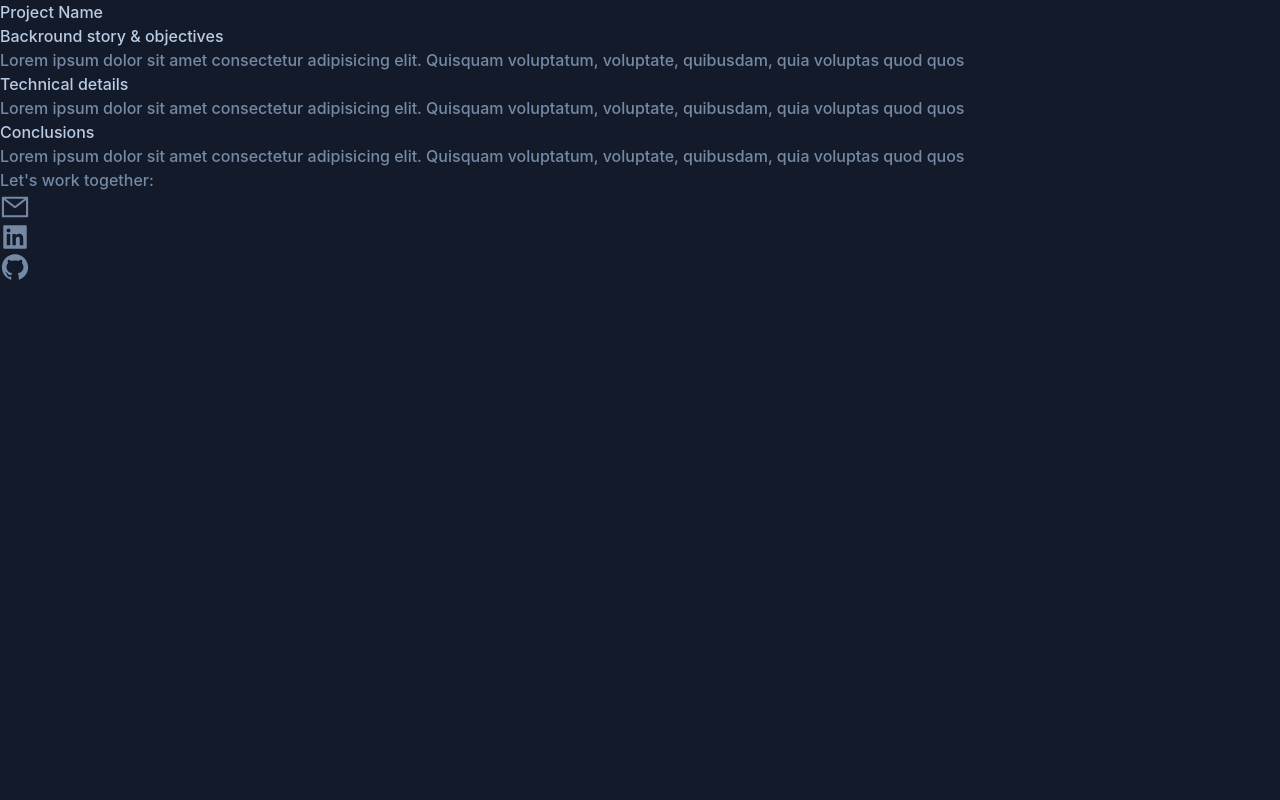
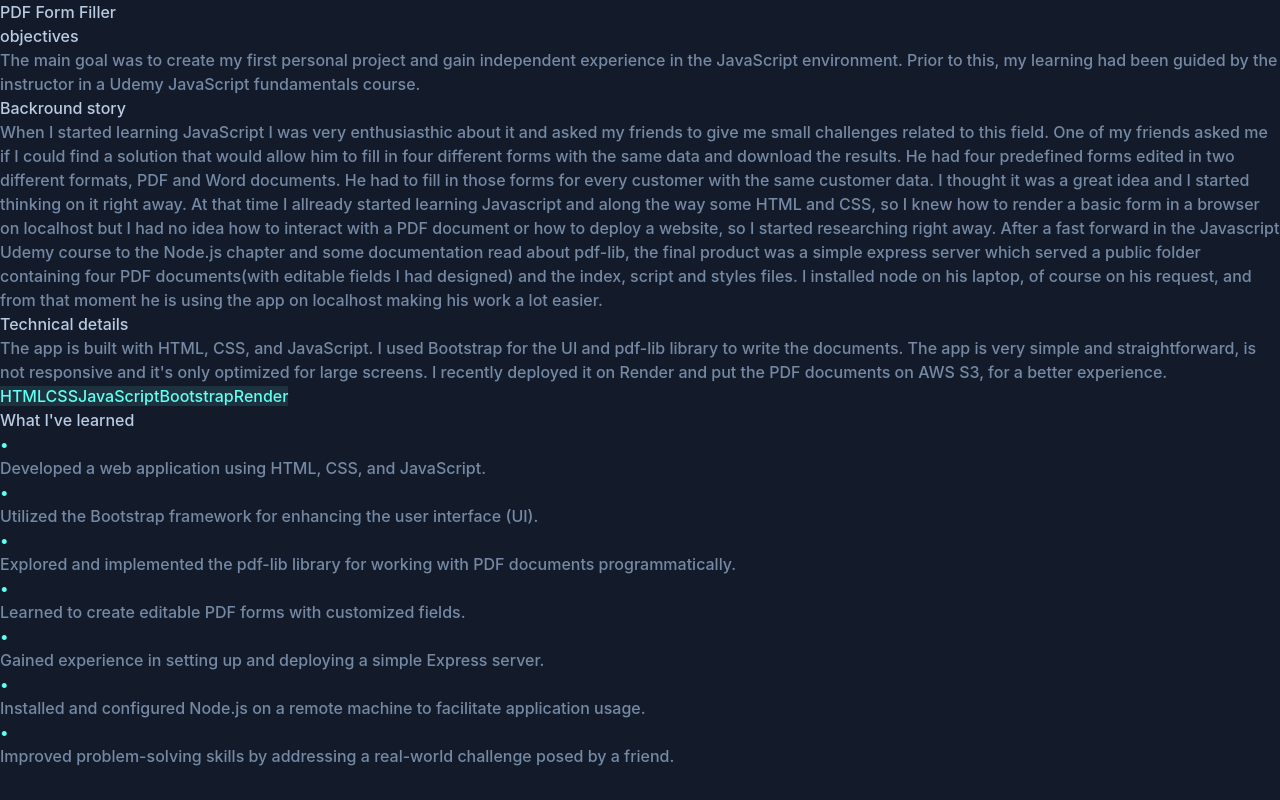
Before and after one commit to zebetul/my-portfolio, a React (Create React App) app: page /pdf_form_filler in a window 1280 px wide. Built offline with nearby package versions, Linux system fonts and the light colour scheme.

Commit message:
Started working on Preject page.

```diff
--- a/src/App.js
+++ b/src/App.js
@@ -1,9 +1,9 @@
 import { Route, Routes } from "react-router-dom";
 // import Navigation from "./components/navigation/Navigation";
-import Footer from "./components/footer/Footer";
 import HomePage from "./pages/homePage/HomePage";
 import AboutMe from "./pages/aboutMe/AboutMe";
 import ProjectPage from "./pages/project/ProjectPage";
+import { PROJECTS } from "./constants/constants";
 
 function App() {
   return (
@@ -15,16 +15,20 @@ function App() {
 
         <Route path="/about_me" element={<AboutMe />} />
 
-        <Route path="/restil" element={<ProjectPage />} />
+        <Route path="/restil" element={<ProjectPage project={PROJECTS[0]} />} />
 
-        <Route path="/flex" element={<ProjectPage />} />
+        <Route path="/flex" element={<ProjectPage project={PROJECTS[1]} />} />
 
-        <Route path="/just_tripppin" element={<ProjectPage />} />
+        <Route
+          path="/just_tripppin"
+          element={<ProjectPage project={PROJECTS[2]} />}
+        />
 
-        <Route path="/pdf_form_filler" element={<ProjectPage />} />
+        <Route
+          path="/pdf_form_filler"
+          element={<ProjectPage project={PROJECTS[3]} />}
+        />
       </Routes>
-
-      <Footer />
     </div>
   );
 }
--- a/src/constants/constants.js
+++ b/src/constants/constants.js
@@ -47,5 +47,19 @@ export const PROJECTS = [
     siteURL: "https://pdf-form-filler.onrender.com",
     detailsURL: "/pdf_form_filler",
     stack: ["HTML", "CSS", "JavaScript", "Bootstrap", "Render"],
+    objectives:
+      "The main goal was to create my first personal project and gain independent experience in the JavaScript environment. Prior to this, my learning had been guided by the instructor in a Udemy JavaScript fundamentals course.",
+    backgroundStory: `
+    When I started learning JavaScript I was very enthusiasthic about it and asked my friends to give me small challenges related to this field. One of my friends asked me if I could find a solution that would allow him to fill in four different forms with the same data and download the results. He had four predefined forms edited in two different formats, PDF and Word documents. He had to fill in those forms for every customer with the same customer data. I thought it was a great idea and I started thinking on it right away. At that  time I allready started learning Javascript and along the way some HTML and CSS, so I knew how to render a basic form in a browser on localhost but I had no idea how to interact with a PDF document or how to deploy a website, so I started researching right away. After a fast forward in the Javascript Udemy course to the Node.js chapter and some documentation read about pdf-lib, the final product was a simple express server which served a public folder containing four PDF documents(with editable fields I had designed) and the index, script and styles files. I installed node on his laptop, of course on his request, and from that moment he is using the app on localhost making his work a lot easier.`,
+    techDetails: `The app is built with HTML, CSS, and JavaScript. I used Bootstrap for the UI and pdf-lib library to write the documents. The app is very simple and straightforward, is not responsive and it's only optimized for large screens. I recently deployed it on Render and put the PDF documents on AWS S3, for a better experience.`,
+    whatIHaveLearned: [
+      "Developed a web application using HTML, CSS, and JavaScript.",
+      "Utilized the Bootstrap framework for enhancing the user interface (UI).",
+      "Explored and implemented the pdf-lib library for working with PDF documents programmatically.",
+      "Learned to create editable PDF forms with customized fields.",
+      "Gained experience in setting up and deploying a simple Express server.",
+      "Installed and configured Node.js on a remote machine to facilitate application usage.",
+      "Improved problem-solving skills by addressing a real-world challenge posed by a friend.",
+    ],
   },
 ];
--- a/src/pages/homePage/HomePage.js
+++ b/src/pages/homePage/HomePage.js
@@ -1,6 +1,7 @@
+import { PROJECTS } from "../../constants/constants";
 import SectionHero from "./sectionHero/SectionHero";
 import ProjectArticle from "./projectArticle/ProjectArticle";
-import { PROJECTS } from "../../constants/constants";
+import Footer from "../../components/footer/Footer";
 
 const HomePage = () => {
   return (
@@ -16,6 +17,8 @@ const HomePage = () => {
           <ProjectArticle project={project} key={project.name} />
         ))}
       </section>
+
+      <Footer />
     </main>
   );
 };
--- a/src/pages/homePage/projectArticle/ProjectArticle.js
+++ b/src/pages/homePage/projectArticle/ProjectArticle.js
@@ -30,7 +30,7 @@ const ProjectArticle = ({ project }) => {
             {description}
           </p>
 
-          <div className="flex flex-row flex-wrap gap-2 mt-3">
+          <div className="project_stack_container flex flex-row flex-wrap gap-2 mt-3">
             {project.stack.map((tech) => (
               <span
                 className="text-xs bg-second text-accent px-2 py-1 rounded-md"
--- a/src/pages/homePage/sectionHero/SectionHero.js
+++ b/src/pages/homePage/sectionHero/SectionHero.js
@@ -6,7 +6,12 @@ const SectionHero = () => {
   const [isHovered, setIsHovered] = useState(false);
 
   return (
-    <section className="section_hero mx-auto xl:fixed xl:top-0 xl:right-1/2 xl:w-1/2 h-96 mt-32 mb-40 max-w-lg p-10 flex flex-col place-content-center">
+    <Link to="/about_me">
+      <section
+        onMouseEnter={() => setIsHovered(true)}
+        onMouseLeave={() => setIsHovered(false)}
+        className="section_hero mx-auto xl:fixed xl:top-1/2 xl:-translate-y-1/2 xl:right-1/2 xl:w-1/2 h-96 mt-32 xl:mt-0 mb-40 max-w-lg p-10 flex flex-col place-content-center cursor-pointer"
+      >
         <h1 className="section_hero__title mb-2">Hi, my name is</h1>
 
         <h1 className="section_hero__title mb-5 text-4xl text-white">
@@ -18,28 +23,18 @@ const SectionHero = () => {
           <span className="ml-4 text-4xl text-white">Zebe</span>
         </h1>
 
-      <div
-        className="cursor-pointer"
-        onMouseEnter={() => setIsHovered(true)}
-        onMouseLeave={() => setIsHovered(false)}
-      >
-        <Link to="/about_me">
         <p
-            className={`section_hero_subtitle text-md
+          className={`section_hero_subtitle text-md mb-2
       ${isHovered ? "text-second" : ""}`}
         >
-            I am a dedicated and aspiring software developer with a
-            specialization in JavaScript, demonstrating proficiency in React and
-            Node.js. My experience extends to working with databases like
-            PostgreSQL and cloud technologies on platforms such as AWS. I am
-            committed to continuous learning and growth in the ever-evolving
-            field of web development.
+          I am a dedicated software developer specializing in JavaScript,
+          proficient in React and Node.js, with experience in PostgreSQL and
+          AWS. I am committed to continuous learning in web development.
         </p>
 
         <CustomLink textContent="more about me" isHovered={isHovered} />
+      </section>
     </Link>
-      </div>
-    </section>
   );
 };
 export default SectionHero;
--- a/src/pages/project/ProjectPage.js
+++ b/src/pages/project/ProjectPage.js
@@ -1,40 +1,66 @@
 const ProjectPage = ({ project }) => {
+  const {
+    name,
+    stack,
+    image,
+    siteURL,
+    objectives,
+    backgroundStory,
+    techDetails,
+    whatIHaveLearned,
+  } = project;
+
   return (
-    <main className="project_page max-w-2xl mx-auto mt-32 flex flex-col gap-20">
-      <h1 className="project_title text-center text-second text-2xl">
-        Project Name
-      </h1>
+    <main className="project_page max-w-2xl mx-auto my-32 flex flex-col gap-20">
+      <h1 className="project_title text-center text-second text-2xl">{name}</h1>
+      <article className="project_section">
+        <h2 className="project_section_title mb-2 text-second">objectives</h2>
 
-      <section className="project_objective">
+        <p className="project_section_text text-sm">{objectives}</p>
+      </article>
+
+      <article className="project_section">
         <h2 className="project_section_title mb-2 text-second">
-          Backround story & objectives
+          Backround story
         </h2>
 
-        <p className="project_section_text">
-          Lorem ipsum dolor sit amet consectetur adipisicing elit. Quisquam
-          voluptatum, voluptate, quibusdam, quia voluptas quod quos
-        </p>
-      </section>
+        <p className="project_section_text text-sm">{backgroundStory}</p>
+      </article>
 
-      <section className="project_stack">
+      <article className="project_section">
         <h2 className="project_section_title mb-2 text-second">
           Technical details
         </h2>
 
-        <p className="project_section_text">
-          Lorem ipsum dolor sit amet consectetur adipisicing elit. Quisquam
-          voluptatum, voluptate, quibusdam, quia voluptas quod quos
-        </p>
-      </section>
+        <p className="project_section_text text-sm">{techDetails}</p>
 
-      <section className="project_conclusion">
-        <h2 className="project_section_title mb-2 text-second">Conclusions</h2>
+        <div className="project_stack_container flex flex-row flex-wrap gap-2 mt-3">
+          {stack.map((tech) => (
+            <span
+              className="text-xs bg-second text-accent px-2 py-1 rounded-md"
+              key={tech}
+            >
+              {tech}
+            </span>
+          ))}
+        </div>
+      </article>
 
-        <p className="project_section_text">
-          Lorem ipsum dolor sit amet consectetur adipisicing elit. Quisquam
-          voluptatum, voluptate, quibusdam, quia voluptas quod quos
-        </p>
-      </section>
+      <article className="project_section">
+        <h2 className="project_section_title mb-2 text-second">
+          What I've learned
+        </h2>
+
+        <ul className="wil_container flex flex-col gap-2 text-sm">
+          {whatIHaveLearned.map((item, index) => (
+            <li className="wil_item flex flex-row gap-2" key={index}>
+              <span className="wil_item_bullet text-accent">•</span>
+
+              <p className="wil_item_text">{item}</p>
+            </li>
+          ))}
+        </ul>
+      </article>
     </main>
   );
 };
```
Lines whose indentation alone changed are shown as unchanged.
